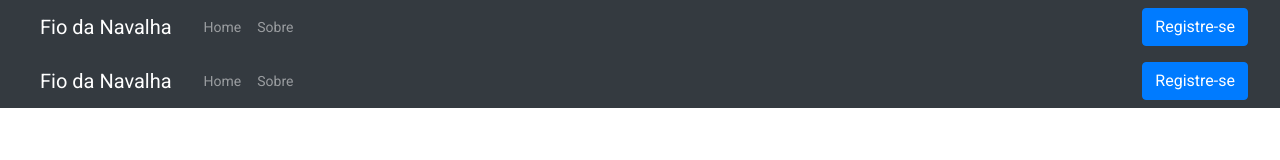
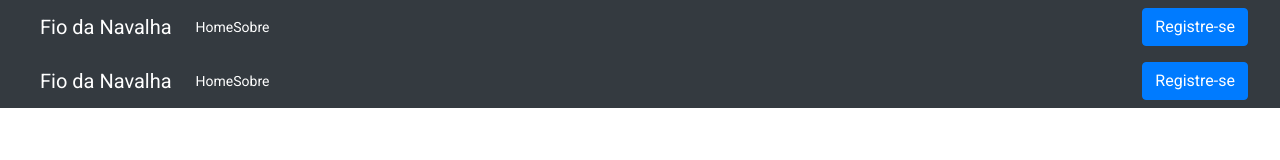
Before and after one commit to PedroCandiido/Front-FioDaNavalha-pt2, an Angular app: page /menu in a window 1280 px wide. Shown: the top 160 px of the page. Built offline with nearby package versions, Linux system fonts and the light colour scheme.

Commit message:
Update menu.component.html

```diff
--- a/src/app/menu/menu.component.html
+++ b/src/app/menu/menu.component.html
@@ -4,10 +4,10 @@
     <div class="collapse navbar-collapse " id="navbarSupportedContent">
         <ul class="navbar-nav mr-auto">
             <li class="nav-item">
-                <a routerLink="/home" routerLinkActive="selected" class="nav-link">Home</a>
+                <a routerLink="/home" routerLinkActive="selected">Home</a>
             </li>
             <li class="nav-item">
-                <a routerLink="/sobre" routerLinkActive="selected" class="nav-link">Sobre</a>
+                <a routerLink="/sobre" routerLinkActive="selected">Sobre</a>
             </li>
         </ul>
     </div>
```
